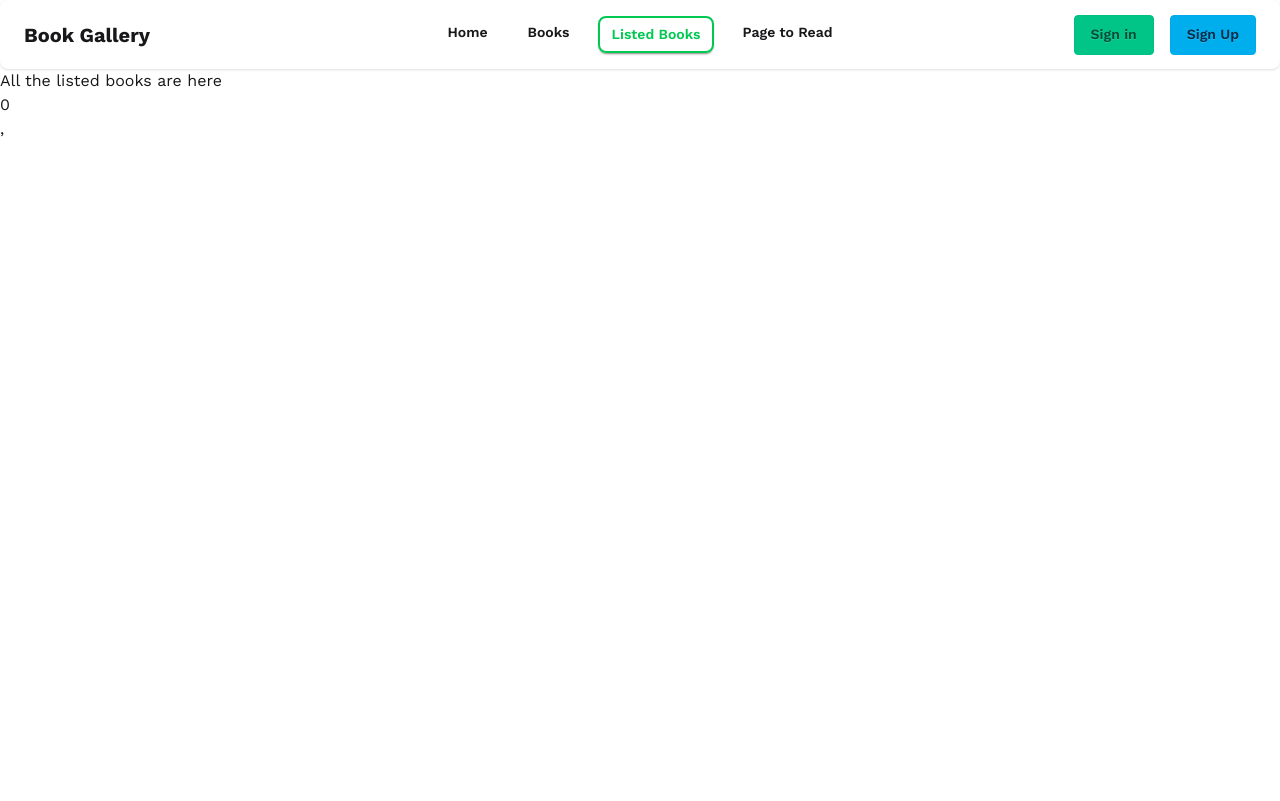
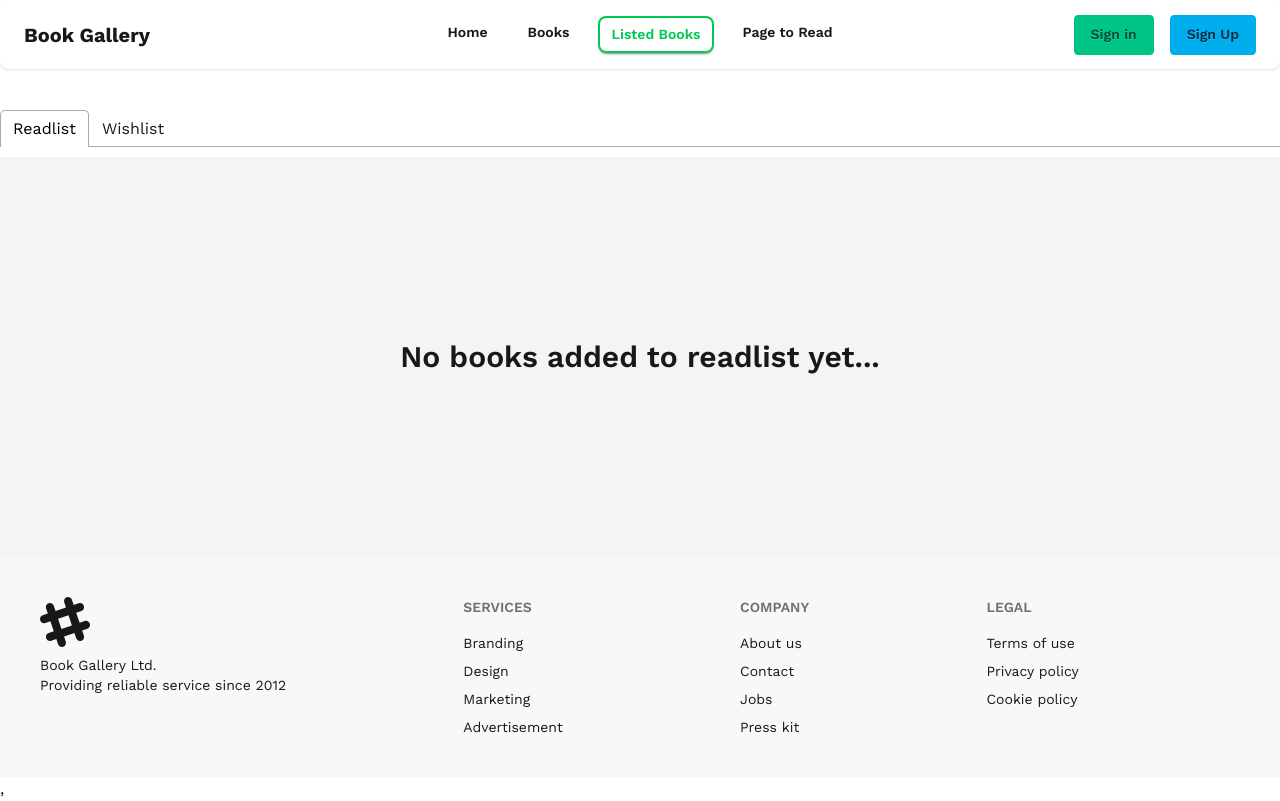
Before and after one commit to nahid-code1/Book-Gallery-Project, a React (Vite) app: page /listed-books in a window 1280 px wide. Built offline with nearby package versions, Linux system fonts and the light colour scheme.

Commit message:
added footer and added wishlist, readlist component on listed books

```diff
--- a/package.json
+++ b/package.json
@@ -13,6 +13,7 @@
     "react": "^19.3.1",
     "react-dom": "^19.3.1",
     "react-icons": "^5.7.0",
+    "react-tabs": "^6.1.1",
     "react-toastify": "^11.2.0"
   },
   "devDependencies": {
--- a/src/Components/Context/BookContext/BookProvider.jsx
+++ b/src/Components/Context/BookContext/BookProvider.jsx
@@ -22,17 +22,17 @@ const BookProvider = ({ children }) => {
       (book) => book.bookId === currentBook.bookId,
     );
     if (isExistOnWishList) {
-      toast.error(`${currentBook.bookName} already exist on Wishlist`);
+      toast.error(`${currentBook.bookName} already exist on readlist`);
       return;
     }
     const selectedBook = readList.some(
       (book) => book.bookId === currentBook.bookId,
     );
     if (selectedBook) {
-      toast.error(`${currentBook.bookName} already exist in read list`);
+      toast.error(`${currentBook.bookName} already exist in wishlist`);
     } else {
       const newReadList = [...wishlist, currentBook];
-      toast.success(`${currentBook.bookName} is added to read list`);
+      toast.success(`${currentBook.bookName} is added to wishlist`);
       setWishlist(newReadList);
     }
   };
--- a/src/Components/Listed Books/ListedBooks.jsx
+++ b/src/Components/Listed Books/ListedBooks.jsx
@@ -1,12 +1,25 @@
-import React, { useContext } from "react";
-import { BookContext } from "../Context/BookContext/BookProvider";
+import { Tab, Tabs, TabList, TabPanel } from "react-tabs";
+import "react-tabs/style/react-tabs.css";
+
+import Readlist from "./Readlist";
+import Wishlist from "./Wishlist";
 
 const ListedBooks = () => {
-  const { readList } = useContext(BookContext);
   return (
-    <div>
-      <p>All the listed books are here</p>
-      <p>{readList.length}</p>
+    <div className="mt-10">
+      <Tabs>
+        <TabList>
+          <Tab>Readlist</Tab>
+          <Tab>Wishlist</Tab>
+        </TabList>
+
+        <TabPanel>
+          <Readlist></Readlist>
+        </TabPanel>
+        <TabPanel>
+          <Wishlist></Wishlist>
+        </TabPanel>
+      </Tabs>
     </div>
   );
 };
--- /dev/null
+++ b/src/Components/Listed Books/Readlist.jsx
@@ -0,0 +1,26 @@
+import React, { useContext } from "react";
+import { BookContext } from "../Context/BookContext/BookProvider";
+import Book from "../Books/Book";
+const Readlist = () => {
+  const { readList } = useContext(BookContext);
+  if (readList.length === 0) {
+    return (
+      <div className="h-[50vh] flex items-center justify-center bg-gray-100">
+        <h3 className="font-semibold text-3xl">
+          No books added to readlist yet...
+        </h3>
+      </div>
+    );
+  }
+  return (
+    <div>
+      <div className="grid grid-cols-1 md:grid-cols-2 lg:grid-cols-3">
+        {readList.map((book, i) => (
+          <Book book={book} key={i}></Book>
+        ))}
+      </div>
+    </div>
+  );
+};
+
+export default Readlist;
--- /dev/null
+++ b/src/Components/Listed Books/Wishlist.jsx
@@ -0,0 +1,27 @@
+import React, { useContext } from "react";
+import { BookContext } from "../Context/BookContext/BookProvider";
+import Book from "../Books/Book";
+const Wishlist = () => {
+  const { wishlist } = useContext(BookContext);
+  if (wishlist.length === 0) {
+    return (
+      <div className="h-[50vh] flex items-center justify-center bg-gray-100">
+        <h3 className="font-semibold text-3xl">
+          No books added to wishlist yet...
+        </h3>
+      </div>
+    );
+  }
+
+  return (
+    <div>
+      <div className="grid grid-cols-1 md:grid-cols-2 lg:grid-cols-3">
+        {wishlist.map((book, i) => (
+          <Book book={book} key={i}></Book>
+        ))}
+      </div>
+    </div>
+  );
+};
+
+export default Wishlist;
--- /dev/null
+++ b/src/Components/Shared/Footer/Footer.jsx
@@ -0,0 +1,50 @@
+import React from "react";
+
+const Footer = () => {
+  return (
+    <div>
+      <footer className="footer sm:footer-horizontal bg-base-200 text-base-content p-10">
+        <aside>
+          <svg
+            width="50"
+            height="50"
+            viewBox="0 0 24 24"
+            xmlns="http://www.w3.org/2000/svg"
+            fillRule="evenodd"
+            clipRule="evenodd"
+            className="fill-current"
+          >
+            <path d="M22.672 15.226l-2.432.811.841 2.515c.33 1.019-.209 2.127-1.23 2.456-1.15.325-2.148-.321-2.463-1.226l-.84-2.518-5.013 1.677.84 2.517c.391 1.203-.434 2.542-1.831 2.542-.88 0-1.601-.564-1.86-1.314l-.842-2.516-2.431.809c-1.135.328-2.145-.317-2.463-1.229-.329-1.018.211-2.127 1.231-2.456l2.432-.809-1.621-4.823-2.432.808c-1.355.384-2.558-.59-2.558-1.839 0-.817.509-1.582 1.327-1.846l2.433-.809-.842-2.515c-.33-1.02.211-2.129 1.232-2.458 1.02-.329 2.13.209 2.461 1.229l.842 2.515 5.011-1.677-.839-2.517c-.403-1.238.484-2.553 1.843-2.553.819 0 1.585.509 1.85 1.326l.841 2.517 2.431-.81c1.02-.33 2.131.211 2.461 1.229.332 1.018-.21 2.126-1.23 2.456l-2.433.809 1.622 4.823 2.433-.809c1.242-.401 2.557.484 2.557 1.838 0 .819-.51 1.583-1.328 1.847m-8.992-6.428l-5.01 1.675 1.619 4.828 5.011-1.674-1.62-4.829z"></path>
+          </svg>
+          <p>
+            Book Gallery Ltd.
+            <br />
+            Providing reliable service since 2012
+          </p>
+        </aside>
+        <nav>
+          <h6 className="footer-title">Services</h6>
+          <a className="link link-hover">Branding</a>
+          <a className="link link-hover">Design</a>
+          <a className="link link-hover">Marketing</a>
+          <a className="link link-hover">Advertisement</a>
+        </nav>
+        <nav>
+          <h6 className="footer-title">Company</h6>
+          <a className="link link-hover">About us</a>
+          <a className="link link-hover">Contact</a>
+          <a className="link link-hover">Jobs</a>
+          <a className="link link-hover">Press kit</a>
+        </nav>
+        <nav>
+          <h6 className="footer-title">Legal</h6>
+          <a className="link link-hover">Terms of use</a>
+          <a className="link link-hover">Privacy policy</a>
+          <a className="link link-hover">Cookie policy</a>
+        </nav>
+      </footer>
+    </div>
+  );
+};
+
+export default Footer;
--- a/src/Layouts/Main/Main.jsx
+++ b/src/Layouts/Main/Main.jsx
@@ -1,12 +1,14 @@
 import React from "react";
 import Navbar from "../../Components/Shared/Navbar/Navbar";
 import { Outlet } from "react-router";
+import Footer from "../../Components/Shared/Footer/Footer";
 
 const Main = () => {
   return (
     <div className="container mx-auto">
       <Navbar></Navbar>
       <Outlet></Outlet>
+      <Footer></Footer>
     </div>
   );
 };
```
Also changed, not shown: 1 other file (tests, documents, lock files or other folders).
